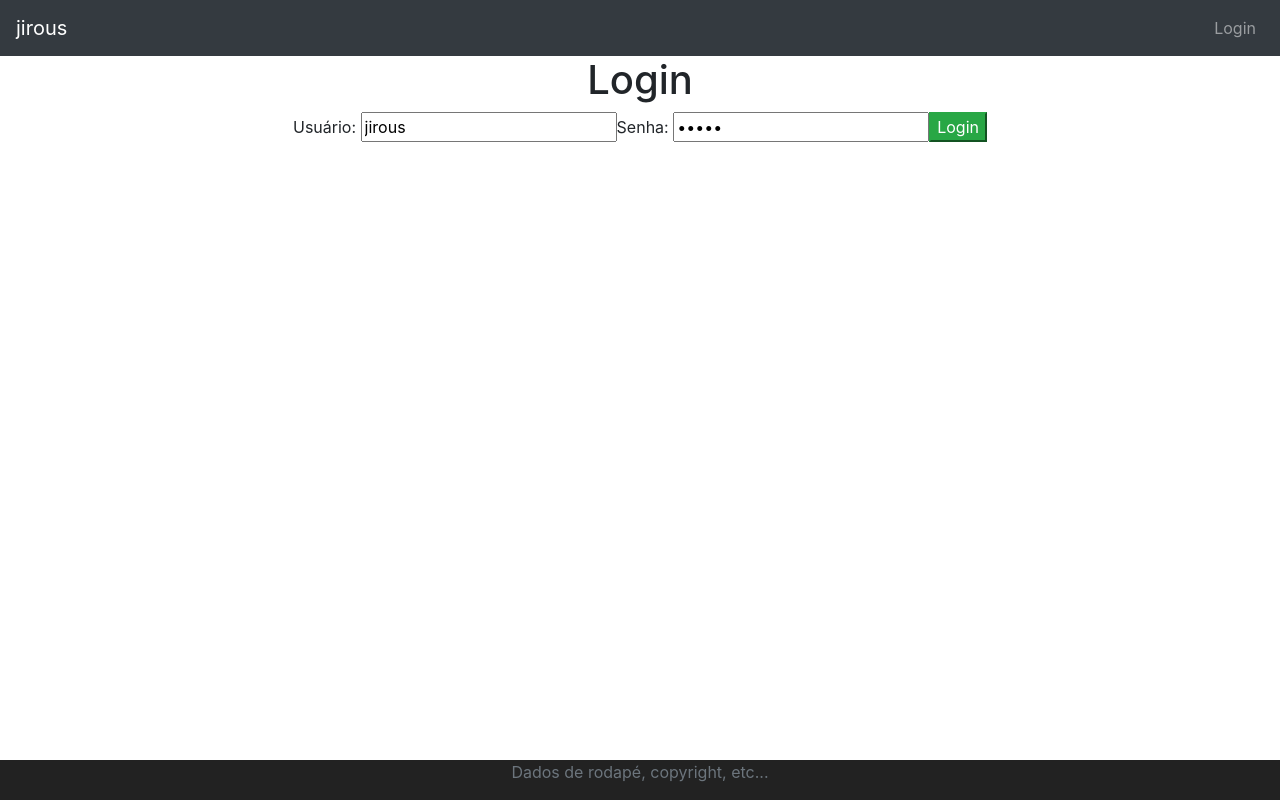
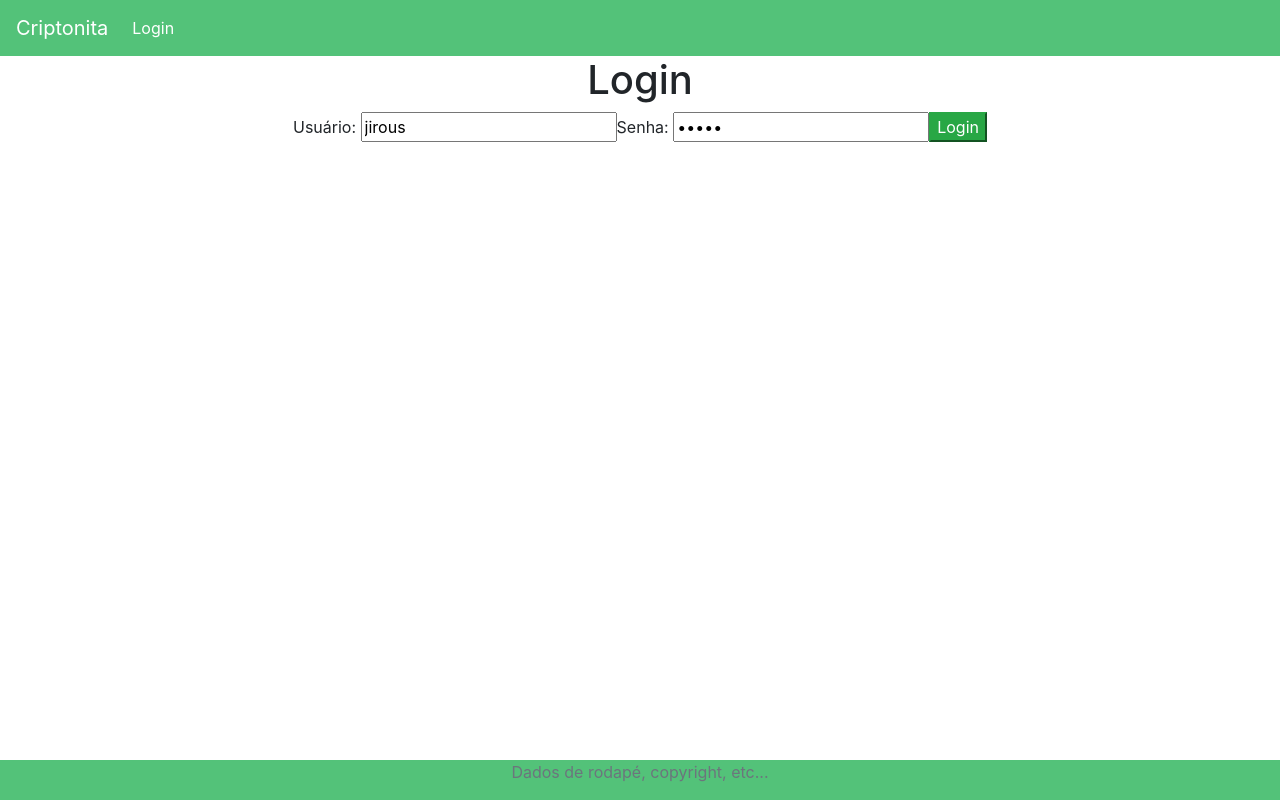
Before and after one commit to jirousbh/todo-react-js, a React (Create React App) app: page /login in a window 1280 px wide. Built offline with nearby package versions, Linux system fonts and the light colour scheme.

Commit message:
responsive menu

```diff
--- a/package.json
+++ b/package.json
@@ -10,6 +10,7 @@
     "formik": "^2.1.4",
     "moment": "^2.24.0",
     "react": "^16.13.0",
+    "react-bootstrap": "^1.0.0-beta.17",
     "react-dom": "^16.13.0",
     "react-router-dom": "^5.1.2",
     "react-scripts": "3.4.0"
--- a/src/App.js
+++ b/src/App.js
@@ -3,7 +3,7 @@ import React, { Component } from 'react';
 //import SecondComponent from './components/learning-examples/SecondComponent'
 //import ThirdComponent from './components/learning-examples/ThirdComponent'
 //import Counter from './components/counter/Counter'
-import TodoApp from './components/todo/TodoApp'
+import Menu from './components/base-layout/menu'
 import logo from './logo.svg';
 import './App.css';
 import './bootstrap.css'
@@ -12,7 +12,7 @@ function App() {
   return(
     <div className="App">
       {/*<Counter />*/}
-      <TodoApp/>
+      <Menu/>
     </div>
   );
 
--- a/src/components/todo/footer.jsx
+++ b/src/components/base-layout/footer.jsx
@@ -3,7 +3,7 @@ import React, {Component} from 'react'
 class FooterComponent extends Component{
     render(){
         return(
-            <footer className="footer">
+            <footer className="footer" style={{backgroundColor:'#53C279'}}>
                 <span className="text-muted">Dados de rodapé, copyright, etc...</span>
             </footer>
         )
--- a/src/components/todo/head.jsx
+++ b/src/components/base-layout/head copy.jsx
@@ -1,5 +1,5 @@
 import React,{ Component } from "react";
-import AuthServ from './auth'
+import AuthServ from '../todo/auth'
 import {BrowserRouter as Router, withRouter,Route, Switch, Link} from 'react-router-dom'
 
 
@@ -11,8 +11,8 @@ class HeaderComponent extends Component{
         return(
 
             <header>
-                <nav className="navbar navbar-expand-md navbar-dark bg-dark">
-                    <div><a href="#" className="navbar-brand">jirous</a></div>
+                <nav className="navbar navbar-expand-md navbar-dark" style={{backgroundColor:"#53C279"}}>
+                    <div><a href="#" className="navbar-brand">Criptonita</a></div>
                     <ul className="navbar-nav">
                         {isLoggedIn && <li><Link className="nav-link" to="/welcome/jirous">Home</Link></li>}
                         {isLoggedIn && <li><Link className="nav-link" to="/todo">Lista</Link></li>}
--- /dev/null
+++ b/src/components/base-layout/head.jsx
@@ -0,0 +1,30 @@
+import React,{ Component } from "react";
+import AuthServ from '../todo/auth'
+import {BrowserRouter as Router, withRouter,Route, Switch, Link} from 'react-router-dom'
+import {Navbar,Nav,NavDropdown} from 'react-bootstrap'
+
+
+class HeaderComponent extends Component{
+    render(){
+        const isLoggedIn = AuthServ.isLogin();
+
+
+        return(
+            <Navbar variant="dark" expand="lg" style={{backgroundColor:"#53C279"}}>
+            <Navbar.Brand href="#home">Criptonita</Navbar.Brand>
+            <Navbar.Toggle aria-controls="basic-navbar-nav" />
+            <Navbar.Collapse id="basic-navbar-nav">
+                <Nav className="mr-auto">
+                {isLoggedIn && <Nav.Link componentClass={Link} href="/welcome/jirous" to="/welcome/jirous" active={window.location.pathname === '/welcome/jirous'}>Home</Nav.Link>}
+                {isLoggedIn && <Nav.Link componentClass={Link} href="/todo" to="/todo" active={window.location.pathname === '/todo'}>Lista</Nav.Link>}
+                {!isLoggedIn && <Nav.Link componentClass={Link} href="/login" to="/login" active={window.location.pathname === '/login'}>Login</Nav.Link>}
+                {isLoggedIn && <Nav.Link componentClass={Link} href="/logout" to="/logout" active={window.location.pathname === '/logout'}  onClick={AuthServ.logout}>Logout</Nav.Link>}
+                </Nav>
+            </Navbar.Collapse>
+            </Navbar>
+
+        )
+    }
+}
+
+export default withRouter(HeaderComponent);
--- a/src/components/todo/TodoApp.jsx
+++ b/src/components/base-layout/menu.jsx
@@ -1,18 +1,19 @@
 import React, {Component} from 'react'
 import {BrowserRouter as Router, Route, Switch, Link} from 'react-router-dom'
 
-import AuthRoute from './authRoute'
-import {LoginComponent,LogoutComponent} from './login'
-import ListTodoComponet from './list'
+import AuthRoute from '../todo/authRoute'
+import {LoginComponent,LogoutComponent} from '../todo/login'
+import ListTodoComponet from '../todo/list'
 import HeaderComponent from './head'
 import FooterComponent from './footer'
 import HelloWorldService from '../../api/todo/HelloWorldService'
-import TodoCP from './todoCP'
+import TodoCP from '../todo/todoCP'
 
-class TodoApp extends Component{
+
+class Menu extends Component{
     render(){
         return (
-            <div className="TodoApp">
+            <div className="menu">
                 <Router>
                     <>
                         <HeaderComponent/>
@@ -113,4 +114,4 @@ function ShowLoginSucess(props){
     return null
 }
 */
-export default TodoApp
+export default Menu
```
Also changed, not shown: src/components/base-layout/menu - Copia.jsx (added, +116 -0 lines), 1 other file (tests, documents, lock files or other folders).
